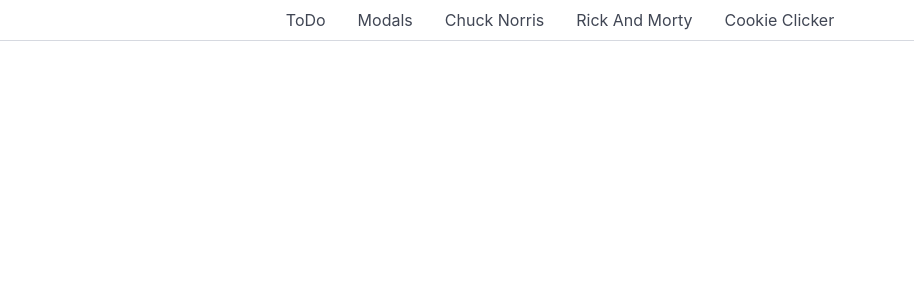
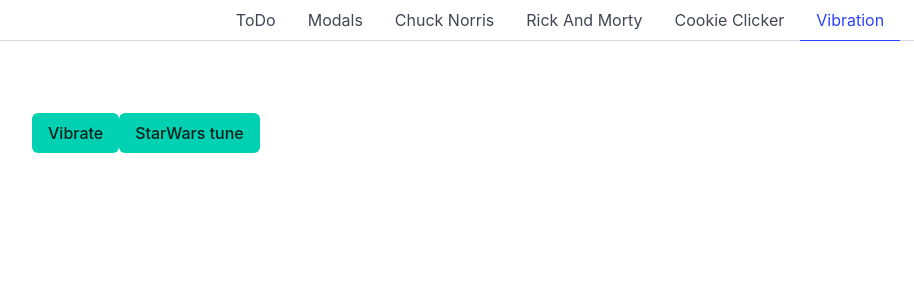
Before and after one commit to suhhhho/ta23blearnnode, a Vue app in the folder learnnode/: page /vibration in a window 1280 px wide. Shown: the top 300 px of the page, without its empty margins (80-994 px from the left). Built offline with nearby package versions, Linux system fonts and the light colour scheme.

Commit message:
Add webapi example on vibrate

```diff
--- a/learnnode/src/index.js
+++ b/learnnode/src/index.js
@@ -10,6 +10,7 @@ import Modals from './pages/Modals.vue';
 import ChuckNorris from './pages/ChuckNorris.vue';
 import RickAndMorty from './pages/RickAndMorty.vue';
 import CookieClicker from './pages/CookieClicker.vue';
+import Vibration from './pages/Vibration.vue';
 
 const routes = [
   { path: '/', component: ToDo, name: 'ToDo' },
@@ -17,6 +18,7 @@ const routes = [
   { path: '/chuck', component: ChuckNorris, name: 'Chuck Norris' },
   { path: '/rickandmorty', component: RickAndMorty, name: 'Rick And Morty' },
   { path: '/cookieclicker', component: CookieClicker, name: 'Cookie Clicker', meta: { container: false } },
+  { path: '/vibration', component: Vibration, name: 'Vibration' },
 ];
 
 const router = createRouter({
--- /dev/null
+++ b/learnnode/src/pages/Vibration.vue
@@ -0,0 +1,20 @@
+<script setup>
+ function vibrate() {
+     if (navigator.vibrate) {
+         navigator.vibrate(200);
+     }
+ }
+ function starwars() {
+     if (navigator.vibrate) {
+         navigator.vibrate([
+             500, 110, 500, 110, 450, 110, 200, 110, 170, 40, 450, 110, 200, 110, 170, 40,
+             500,
+         ])
+     }
+ }
+
+ </script>
+ <template>
+     <button class="button is-primary" @click="vibrate">Vibrate</button>
+     <button class="button is-primary" @click="starwars">StarWars tune</button>
+ </template>
--- a/learnnode/webpack.config.js
+++ b/learnnode/webpack.config.js
@@ -20,6 +20,7 @@ export default {
     compress: true,
     port: 9000,
     historyApiFallback: true,
+    allowedHosts: "all"
   },
   module: {
     rules: [
```
